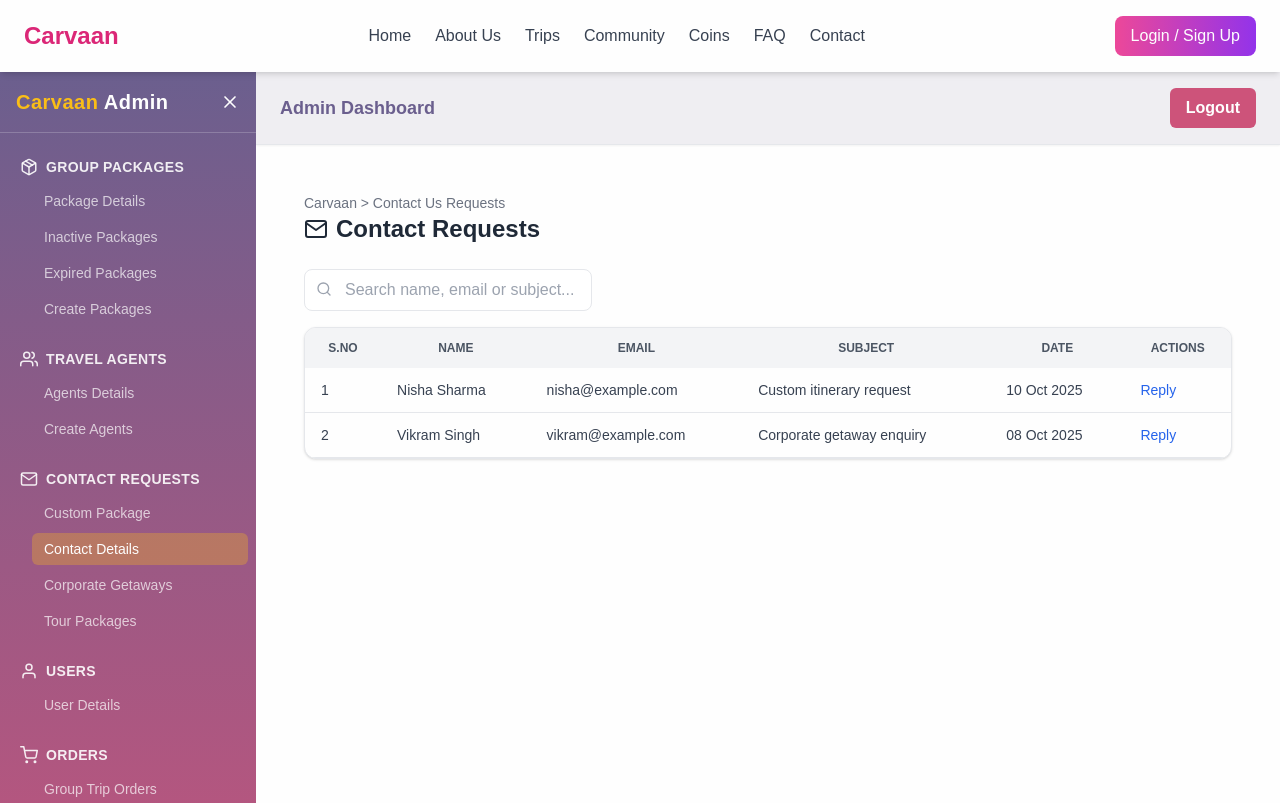
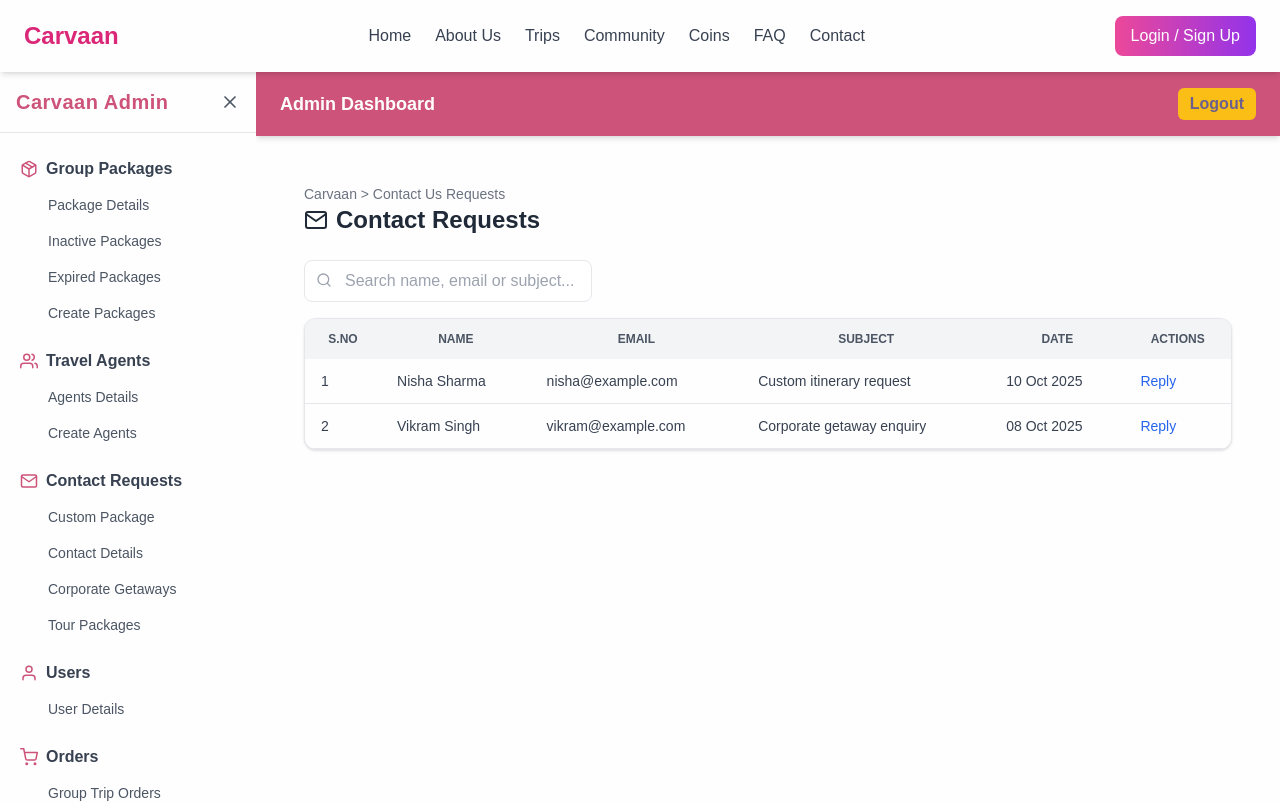
Before and after one commit to carvaangurgaon1/carvaan-website, a Next.js app: page /admin/contact-requests/contact-details in a window 1280 px wide. Shown: the top 803 px of the page. Built offline with nearby package versions, Linux system fonts and the light colour scheme.

Commit message:
Create layout.js

```diff
--- /dev/null
+++ b/app/admin/layout.js
@@ -0,0 +1,138 @@
+"use client";
+
+import { useState } from "react";
+import Link from "next/link";
+import {
+  FiMenu,
+  FiX,
+  FiPackage,
+  FiUsers,
+  FiMail,
+  FiUser,
+  FiShoppingCart,
+  FiTag,
+  FiClipboard,
+} from "react-icons/fi";
+
+export default function AdminLayout({ children }) {
+  const [isOpen, setIsOpen] = useState(true);
+
+  const navItems = [
+    {
+      title: "Group Packages",
+      icon: <FiPackage />,
+      subItems: [
+        { name: "Package Details", href: "/admin/group-packages/package-details" },
+        { name: "Inactive Packages", href: "/admin/group-packages/inactive-packages" },
+        { name: "Expired Packages", href: "/admin/group-packages/expired-packages" },
+        { name: "Create Packages", href: "/admin/group-packages/create" },
+      ],
+    },
+    {
+      title: "Travel Agents",
+      icon: <FiUsers />,
+      subItems: [
+        { name: "Agents Details", href: "/admin/travel-agents/agent-details" },
+        { name: "Create Agents", href: "/admin/travel-agents/create-agent" },
+      ],
+    },
+    {
+      title: "Contact Requests",
+      icon: <FiMail />,
+      subItems: [
+        { name: "Custom Package", href: "/admin/contact-requests/custom-package" },
+        { name: "Contact Details", href: "/admin/contact-requests/contact-details" },
+        { name: "Corporate Getaways", href: "/admin/contact-requests/corporate-getaways" },
+        { name: "Tour Packages", href: "/admin/contact-requests/tour-packages" },
+      ],
+    },
+    {
+      title: "Users",
+      icon: <FiUser />,
+      subItems: [{ name: "User Details", href: "/admin/users/user-details" }],
+    },
+    {
+      title: "Orders",
+      icon: <FiShoppingCart />,
+      subItems: [{ name: "Group Trip Orders", href: "/admin/orders/group-trip-orders" }],
+    },
+    {
+      title: "Coupons",
+      icon: <FiTag />,
+      subItems: [
+        { name: "Coupon Details", href: "/admin/coupons/coupon-details" },
+        { name: "Create Coupons", href: "/admin/coupons/create-coupon" },
+      ],
+    },
+    {
+      title: "Trip Orders",
+      icon: <FiClipboard />,
+      subItems: [
+        { name: "Create Trip Orders", href: "/admin/trip-orders/create-trip-order" },
+        { name: "Trip Order Details", href: "/admin/trip-orders/trip-order-details" },
+      ],
+    },
+  ];
+
+  return (
+    <div className="flex h-screen bg-gradient-to-br from-secondary to-primary text-white font-raleway">
+      {/* Sidebar */}
+      <div
+        className={`bg-white text-secondary shadow-xl transition-all duration-300 ${
+          isOpen ? "w-64" : "w-20"
+        }`}
+      >
+        <div className="flex items-center justify-between px-4 py-4 border-b border-gray-200">
+          <h1
+            className={`text-xl font-bold text-primary tracking-wide transition-all ${
+              isOpen ? "block" : "hidden"
+            }`}
+          >
+            Carvaan Admin
+          </h1>
+          <button
+            onClick={() => setIsOpen(!isOpen)}
+            className="text-gray-600 hover:text-primary"
+          >
+            {isOpen ? <FiX size={20} /> : <FiMenu size={20} />}
+          </button>
+        </div>
+
+        {/* Navigation */}
+        <nav className="overflow-y-auto px-3 py-4 space-y-3">
+          {navItems.map((section, idx) => (
+            <div key={idx}>
+              <div className="flex items-center gap-2 px-2 py-2 font-semibold text-gray-700">
+                <span className="text-lg text-primary">{section.icon}</span>
+                {isOpen && <span>{section.title}</span>}
+              </div>
+              <div className={`ml-6 space-y-1 ${isOpen ? "block" : "hidden"}`}>
+                {section.subItems.map((item, i) => (
+                  <Link
+                    key={i}
+                    href={item.href}
+                    className="block px-3 py-1.5 text-sm rounded-md text-gray-600 hover:text-primary hover:bg-primary/10 transition-colors"
+                  >
+                    {item.name}
+                  </Link>
+                ))}
+              </div>
+            </div>
+          ))}
+        </nav>
+      </div>
+
+      {/* Main Content */}
+      <main className="flex-1 overflow-y-auto bg-white text-gray-900">
+        <header className="flex items-center justify-between bg-primary text-white px-6 py-4 shadow-md">
+          <h2 className="text-lg font-semibold">Admin Dashboard</h2>
+          <button className="bg-accent text-secondary px-3 py-1 rounded-md font-semibold hover:bg-yellow-400 transition">
+            Logout
+          </button>
+        </header>
+
+        <div className="p-6">{children}</div>
+      </main>
+    </div>
+  );
+}
```
